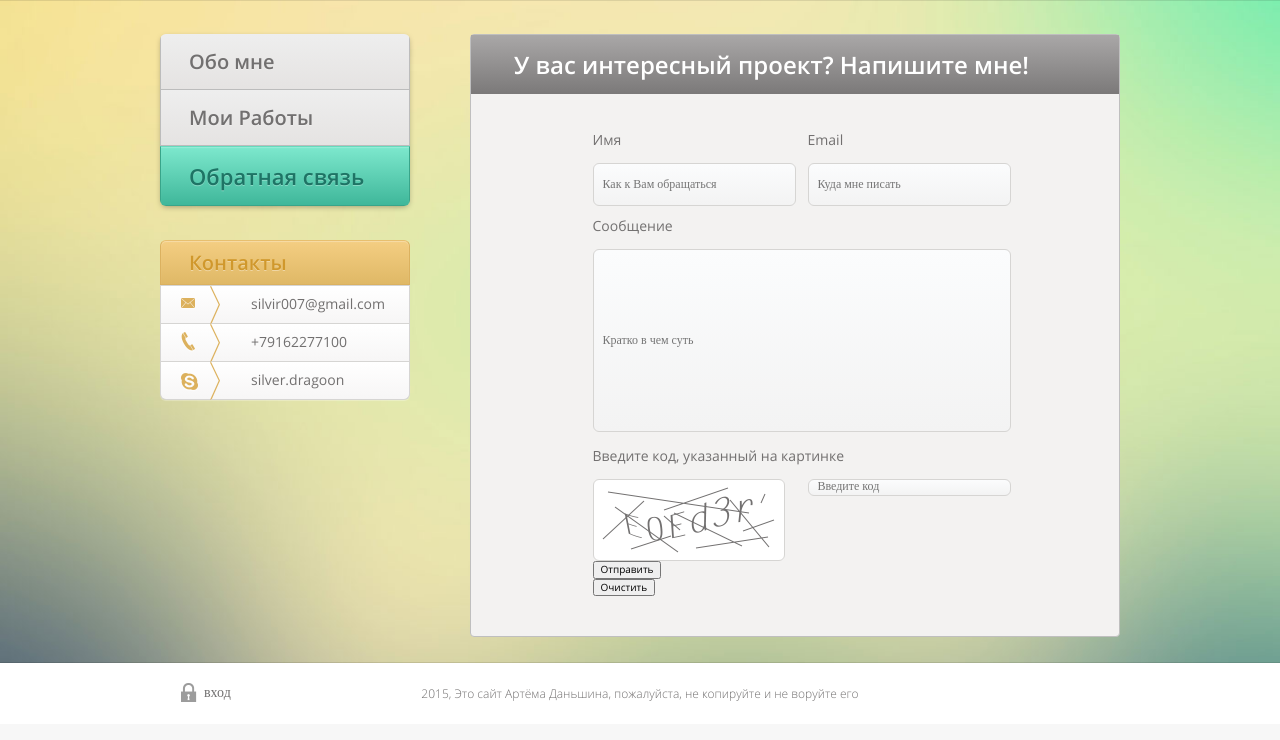
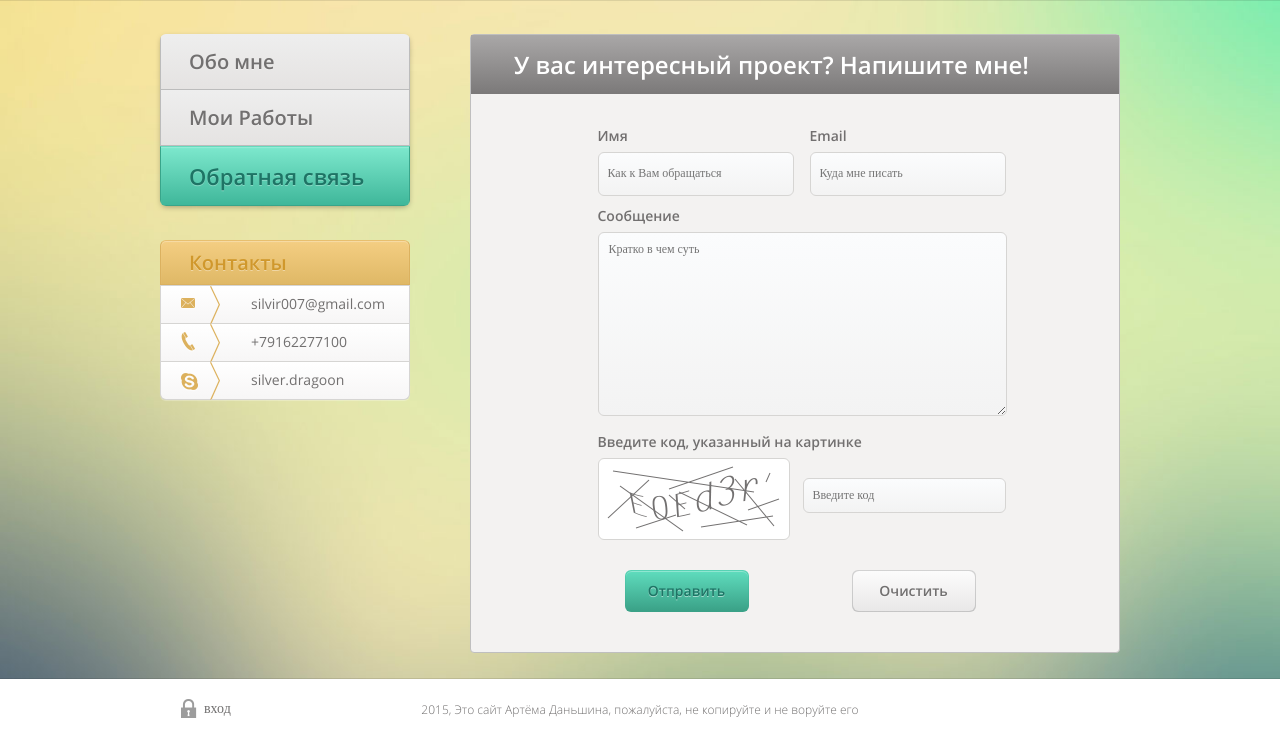
Before and after one commit to ArtDanshin/LoftSchool_dz1, a PHP site: page /feedback.html in a window 1280 px wide. Shown: the part 97-837 px from the top of the page. Before the commit the page ends 799 px from the top, so only its background shows below. Run offline with PHP 8.4, Linux system fonts and the light colour scheme; some libraries are stand-ins or nearby versions; some web fonts are replaced.

Commit message:
Доделаны стили для обратной связи

```diff
--- a/app/css/feedback.css
+++ b/app/css/feedback.css
@@ -27,24 +27,27 @@
 	padding-bottom: 40px;
 }
 .feedbox-body .feedform {
-	width: 405px;
+	width: 395px;
 	margin: 0 auto;
+	margin-top: 10px;
 }
 .feedform .feedname {
 	float: left;
-	width: 190px;
+	width: 183px;
 	margin-bottom: 10px;
 }
 .feedform .feedmail {
 	float: right;
-	width: 190px;
+	width: 183px;
 	margin-bottom: 10px;
 }
 .feedform .feed-head {
-	forn-family: "OpenSans_Regular";
+	font-family: "OpenSans_Semibold";
 	font-size: 14px;
 	color: #727070;
 	padding: 0;
+	margin: 0;
+	margin-bottom: 7px;
 }
 .feedform .feed-input {
 	width: 100%;
@@ -63,17 +66,23 @@
 	padding-top: 0;
 }
 .feedname .feed-input.name {
-	height: 40px;
+	height: 41px;
 }
 
 .feedmail .feed-input.mail {
-	height: 40px;
+	height: 41px;
 }
 .feedform .feedmessage {
 	width: 100%;
+	margin-bottom: 13px;
 }
 .feedmessage .feed-input.message {
-	height: 180px;
+	height: 170px;
+	padding-top: 10px;
+	padding-left: 10px;
+}
+.feedform .feedcapcha {
+	margin-bottom: 30px;
 }
 .feedcapcha .capchabody{
 	width: 100%;
@@ -95,3 +104,80 @@
 	float: right;
 	width: 190px;
 }
+.wrap-capcha-input .feed-input.capcha {
+	height: 32px;
+	margin-top: 20px;
+}
+.feedform .feedbuttons {
+	width: 100%;
+}
+.feedbuttons .wrap-button-submit {
+	float: left;
+	margin-left: 27px;
+	width: 123px;
+	height: 41px;
+	padding-top: 1px;
+	padding-left: 1px;
+	border-radius: 6px;
+	background: #57d2b4; /* Old browsers */
+	background: -moz-linear-gradient(top, #57d2b4 1%, #3aa187 100%); /* FF3.6+ */
+	background: -webkit-gradient(linear, left top, left bottom, color-stop(1%,#57d2b4), color-stop(100%,#3aa187)); /* Chrome,Safari4+ */
+	background: -webkit-linear-gradient(top, #57d2b4 1%,#3aa187 100%); /* Chrome10+,Safari5.1+ */
+	background: -o-linear-gradient(top, #57d2b4 1%,#3aa187 100%); /* Opera 11.10+ */
+	background: -ms-linear-gradient(top, #57d2b4 1%,#3aa187 100%); /* IE10+ */
+	background: linear-gradient(to bottom, #57d2b4 1%,#3aa187 100%); /* W3C */
+}
+.wrap-button-submit .button-submit {
+	display: inline-block;
+	margin-top: 0px;
+	width: 122px;
+	height: 40px;
+	border-width: 0px;
+	border-radius: 6px;
+	border-top: 1px #8fe7d1 solid;
+	background: #5edbbc; /* Old browsers */
+	background: -moz-linear-gradient(top, #5edbbc 0%, #3aa187 100%); /* FF3.6+ */
+	background: -webkit-gradient(linear, left top, left bottom, color-stop(0%,#5edbbc), color-stop(100%,#3aa187)); /* Chrome,Safari4+ */
+	background: -webkit-linear-gradient(top, #5edbbc 0%,#3aa187 100%); /* Chrome10+,Safari5.1+ */
+	background: -o-linear-gradient(top, #5edbbc 0%,#3aa187 100%); /* Opera 11.10+ */
+	background: -ms-linear-gradient(top, #5edbbc 0%,#3aa187 100%); /* IE10+ */
+	background: linear-gradient(to bottom, #5edbbc 0%,#3aa187 100%); /* W3C */
+	font-family: "OpenSans_Semibold";
+	font-size: 14px;
+	color: #1e7465;
+	text-shadow: 0 1px 0 rgba(255,255,255,0.5);
+}
+.feedbuttons .wrap-button-clear {
+	float: right;
+	margin-right: 17px;
+	width: 123px;
+	height: 41px;
+	padding-top: 1px;
+	padding-left: 1px;
+	border-radius: 6px;
+	background: #d2d2d2; /* Old browsers */
+	background: -moz-linear-gradient(top, #d2d2d2 0%, #c5c5c5 100%); /* FF3.6+ */
+	background: -webkit-gradient(linear, left top, left bottom, color-stop(0%,#d2d2d2), color-stop(100%,#c5c5c5)); /* Chrome,Safari4+ */
+	background: -webkit-linear-gradient(top, #d2d2d2 0%,#c5c5c5 100%); /* Chrome10+,Safari5.1+ */
+	background: -o-linear-gradient(top, #d2d2d2 0%,#c5c5c5 100%); /* Opera 11.10+ */
+	background: -ms-linear-gradient(top, #d2d2d2 0%,#c5c5c5 100%); /* IE10+ */
+	background: linear-gradient(to bottom, #d2d2d2 0%,#c5c5c5 100%); /* W3C */
+}
+.wrap-button-clear .button-clear {
+	display: inline-block;
+	width: 122px;
+	height: 40px;
+	border-width: 0px;
+	border-radius: 6px;
+	background: #fcfcfc; /* Old browsers */
+	background: -moz-linear-gradient(top, #fcfcfc 0%, #e9e8e8 100%); /* FF3.6+ */
+	background: -webkit-gradient(linear, left top, left bottom, color-stop(0%,#fcfcfc), color-stop(100%,#e9e8e8)); /* Chrome,Safari4+ */
+	background: -webkit-linear-gradient(top, #fcfcfc 0%,#e9e8e8 100%); /* Chrome10+,Safari5.1+ */
+	background: -o-linear-gradient(top, #fcfcfc 0%,#e9e8e8 100%); /* Opera 11.10+ */
+	background: -ms-linear-gradient(top, #fcfcfc 0%,#e9e8e8 100%); /* IE10+ */
+	background: linear-gradient(to bottom, #fcfcfc 0%,#e9e8e8 100%); /* W3C */
+	font-family: "OpenSans_Semibold";
+	font-size: 14px;
+	color: #727070;
+	text-shadow: 0 1px 0 rgba(255,255,255,0.5);
+}
--- a/app/feedback.html
+++ b/app/feedback.html
@@ -95,7 +95,7 @@
 									</div>
 									<div class="feedmessage">
 										<p class="feed-head">Сообщение</p>
-										<input class="feed-input message" type="text" name="message" placeholder="Кратко в чем суть">
+										<textarea class="feed-input message" type="text" name="message" placeholder="Кратко в чем суть"></textarea>
 									</div>
 									<div class="feedcapcha clearfix">
 										<p class="feed-head">Введите код, указанный на картинке</p>
```
